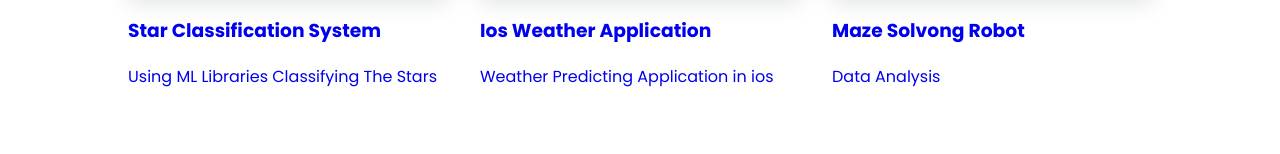
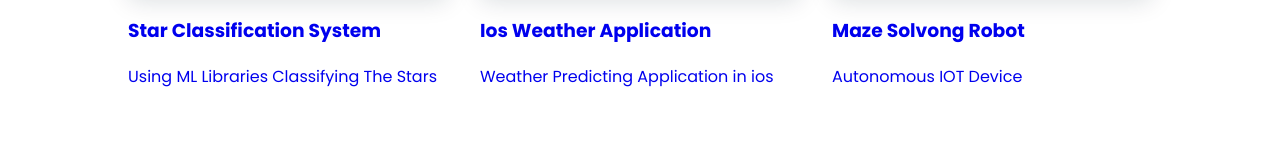
Before and after one commit to SudharakaA/Portfolio, a plain HTML site: page index.html in a window 1280 px wide. Shown: the part 3032-3186 px from the top of the page. Drawn offline with nearby package versions, Linux system fonts and the light colour scheme.

Commit message:
Update index.html

```diff
--- a/index.html
+++ b/index.html
@@ -292,7 +292,7 @@
                             <div class="work__overlay">
                                 <div class="work__info">
                                     <h3 class="work__title">Maze Solvong Robot</h3>
-                                    <p class="work__category">Data Analysis</p>
+                                    <p class="work__category">Autonomous IOT Device</p>
                                 </div>
                             </div>
                         </a>
```
